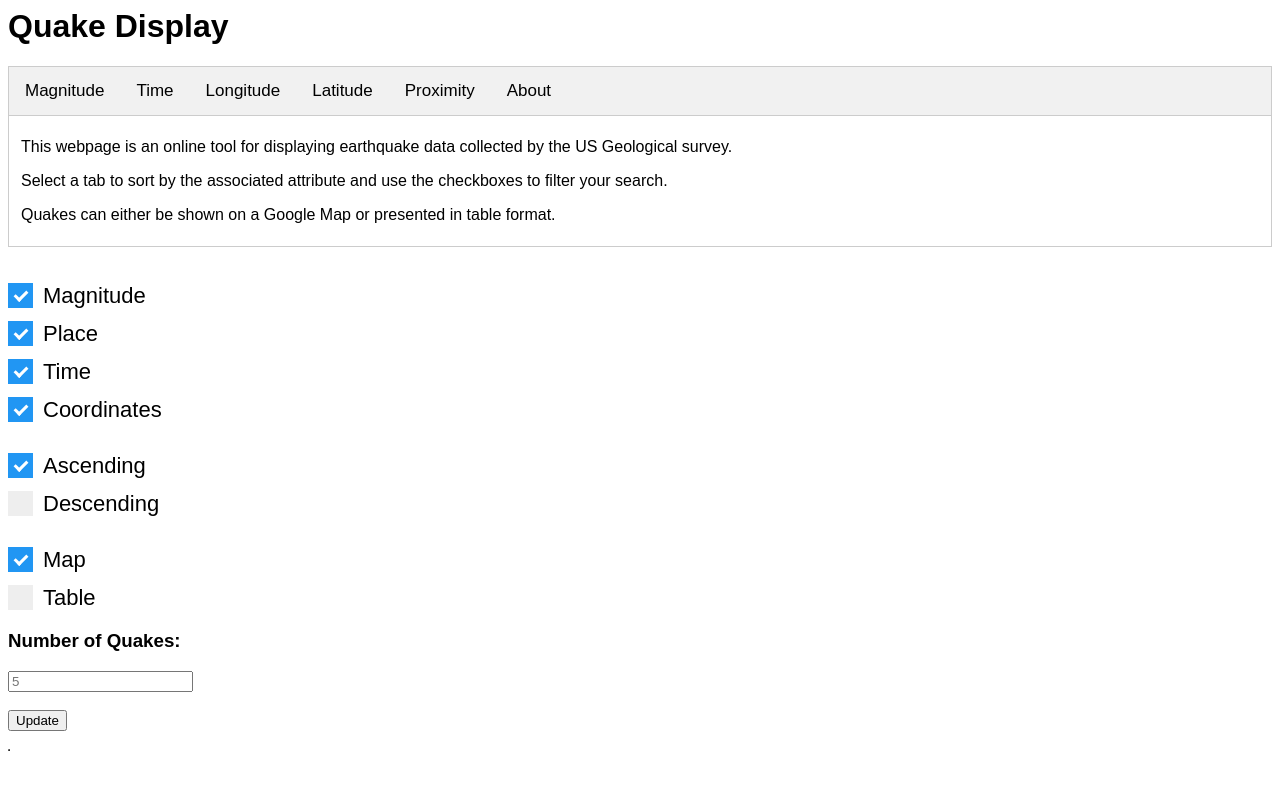
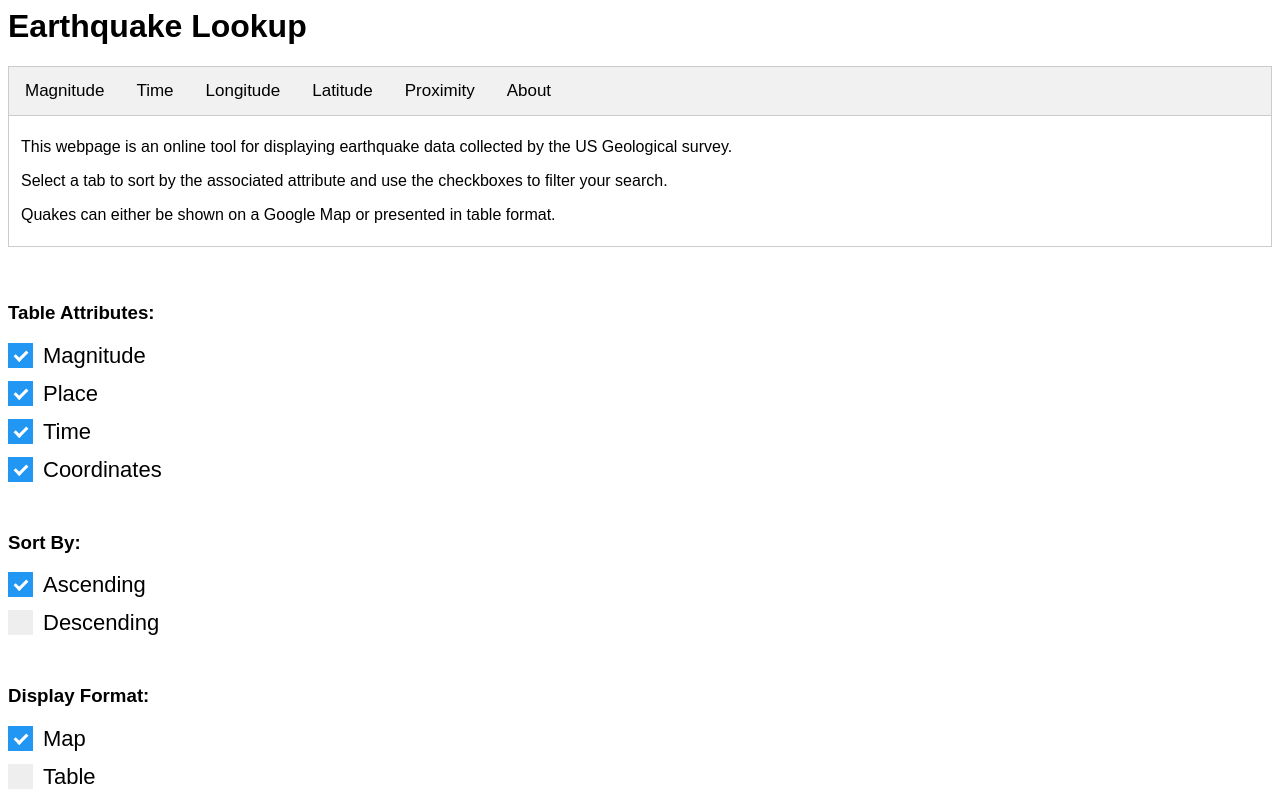
Before and after one commit to kmanikon/quakesdisplay, a plain HTML site: page index.html in a window 1280 px wide. Shown: the top 800 px of the page. Drawn offline with nearby package versions, Linux system fonts and the light colour scheme; some packages are replaced by stand-ins of ours; a script that the page names is missing.

Commit message:
Update index.html

```diff
--- a/index.html
+++ b/index.html
@@ -1,6 +1,6 @@
 <html>
 <head>
-    <title>Quake Display</title>
+    <title>Earthquake Lookup</title>
 
     <script src="https://ajax.googleapis.com/ajax/libs/jquery/3.3.1/jquery.min.js"></script>
     <script src="https://polyfill.io/v3/polyfill.min.js?features=default"></script>
@@ -13,7 +13,7 @@
 
 <body>
     <div>
-        <h1>Quake Display</h1>
+        <h1>Earthquake Lookup</h1>
     </div>
 
 
@@ -80,6 +80,7 @@ document.getElementById('about').value = "on"
 
     <br>
     <br>
+    <h3>Table Attributes:</h3>
     <label class="container">Magnitude
         <input type="checkbox" id="Magnitude" checked="checked">
         <span class="checkmark"></span>
@@ -103,7 +104,7 @@ document.getElementById('about').value = "on"
 
     <br>
 
-
+    <h3>Sort By:</h3>
     <label class="container">Ascending
         <input type="radio" id="ascending" name="order" checked="checked">
         <span class="checkmark"></span>
@@ -116,6 +117,7 @@ document.getElementById('about').value = "on"
 
     <br>
 
+    <h3>Display Format:</h3>
     <label class="container">Map
         <input type="radio" id="mapview" name="format" checked="checked">
         <span class="checkmark"></span>
```
